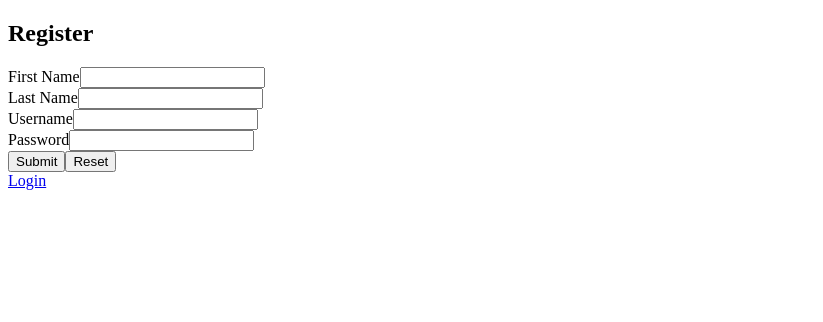
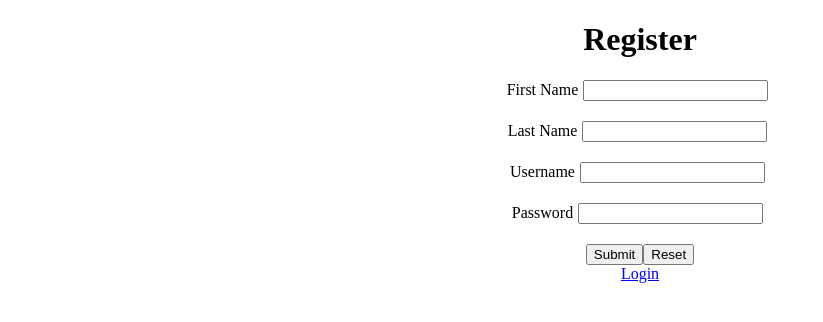
Before and after one commit to ho-anthony/2058738_AnthonyHo_Mean_Stack, an Angular app in the folder Phase 2/Portfolio/: page / in a window 1280 px wide. Both pictures are taken after a click on the link "Signup". Shown: the top 322 px of the page, without its empty margins (0-823 px from the left). Built offline with nearby package versions, Linux system fonts and the light colour scheme.

Commit message:
Completed

```diff
--- a/Phase 2/Portfolio/src/app/app.component.css
+++ b/Phase 2/Portfolio/src/app/app.component.css
@@ -0,0 +1,4 @@
+input.box{margin-bottom: 20px; margin-inline: 5px;}
+div{text-align: center;}
+h3{color:red}
+table{margin-top: 10px;}
--- a/Phase 2/Portfolio/src/app/app.component.html
+++ b/Phase 2/Portfolio/src/app/app.component.html
@@ -1,11 +1,11 @@
 <!-- Login Page -->
 <div *ngIf="showLogin">
-  <h2>Login</h2>
+  <h1>Login</h1>
   <form #loginRef="ngForm" (ngSubmit)="checkLogin(loginRef)" >
     <label>UserName</label>
-    <input type="text" name="username" ngModel required/><br/>
+    <input class="box" type="text" name="username" ngModel required/><br/>
     <label>Password</label>
-    <input type="password" name = "password" ngModel required/><br/>
+    <input class="box" type="password" name = "password" ngModel required/><br/>
     <input type="submit"/>
     <input type="reset"/>
     <br/>
@@ -16,16 +16,16 @@
 
 <!-- Register Page -->
 <div *ngIf="showRegister">
-  <h2>Register</h2>
+  <h1>Register</h1>
   <form #registerRef="ngForm" (ngSubmit)="checkRegister(registerRef)">
     <label>First Name</label>
-    <input type="text" name="fname" ngModel required/><br/>
+    <input class="box" type="text" name="fname" ngModel required/><br/>
     <label>Last Name</label>
-    <input type="text" name="lname" ngModel required/><br/>
+    <input class="box" type="text" name="lname" ngModel required/><br/>
     <label>Username</label>
-    <input type="text" name="uname" ngModel required/><br/>
+    <input class="box" type="text" name="uname" ngModel required/><br/>
     <label>Password</label>
-    <input type="password" name="pass" ngModel required/><br/>
+    <input class="box" type="password" name="pass" ngModel required/><br/>
     <input type="submit"/>
     <input type="reset"/>
     <br/>
@@ -36,19 +36,19 @@
 
 <!-- Portfolio Page -->
 <div *ngIf="showPortfolio">
-  <h2>My Portfiolio</h2>
-  <h3>Welcome, {{currUser}}</h3>
+  <h1>My Portfiolio</h1>
+  <h2>Welcome, {{currUser}}</h2>
   <form #portfolioEntry="ngForm" (ngSubmit)="saveInfo(portfolioEntry)">
     <label>Contact Name</label>
-    <input type="text" name="coName" ngModel required/><br/>
+    <input class="box" type="text" name="coName" ngModel required/><br/>
     <label>Phone No.</label>
-    <input type="text" name="phoneNum" ngModel required/><br/>
+    <input class="box" type="text" name="phoneNum" ngModel required/><br/>
     <input type="submit" value="Save"/>
     <h3>{{infoMsg}}</h3>
   </form>
   <input type="button" value="Contact Details" (click)="showPort()"/>
   <div *ngIf="showTable">
-    <table>
+    <table border = 1 cellpadding = 15px align="Center">
       <thead>
         <th>Name</th>
         <th>Phone No.</th>
```
